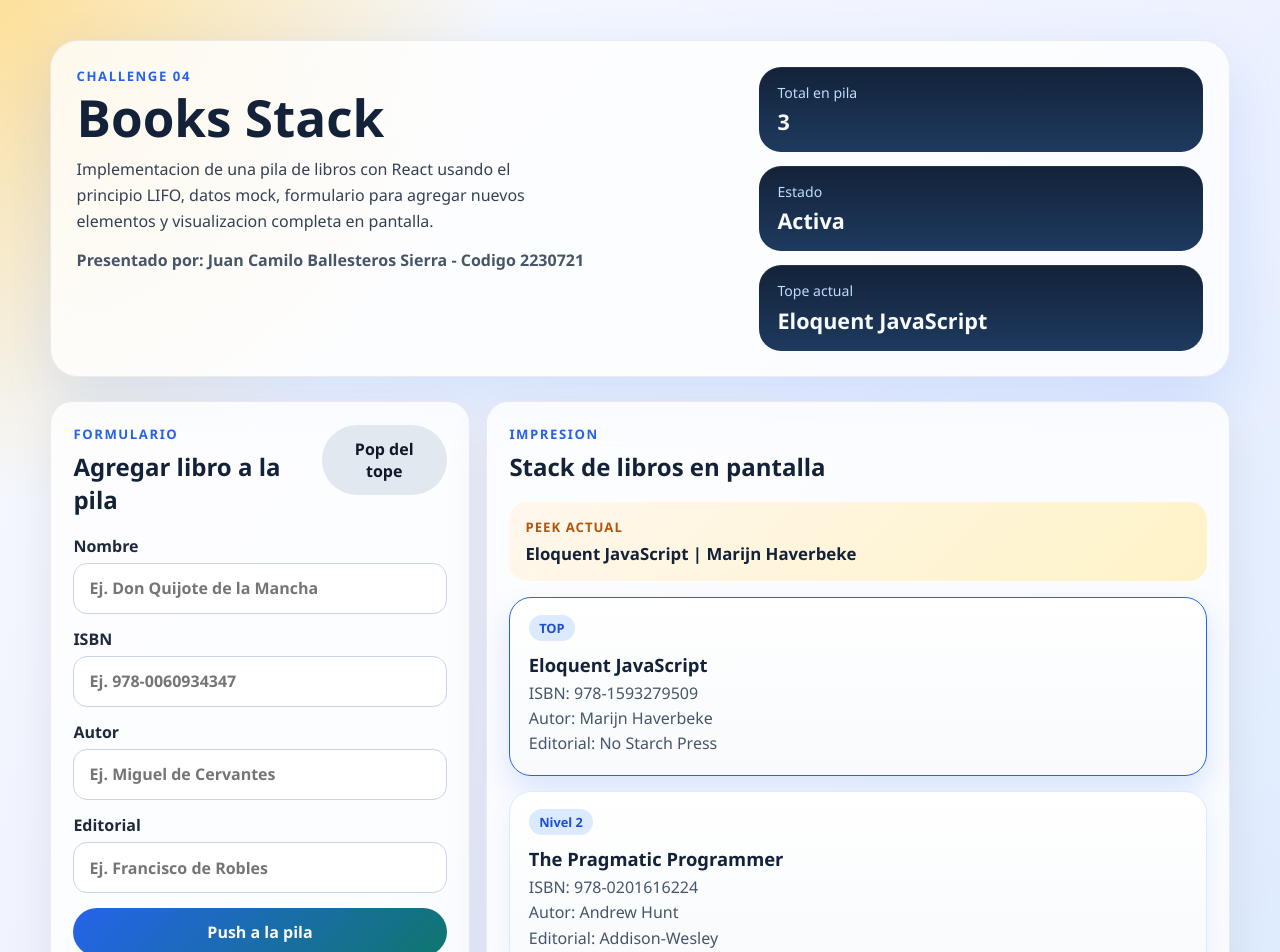
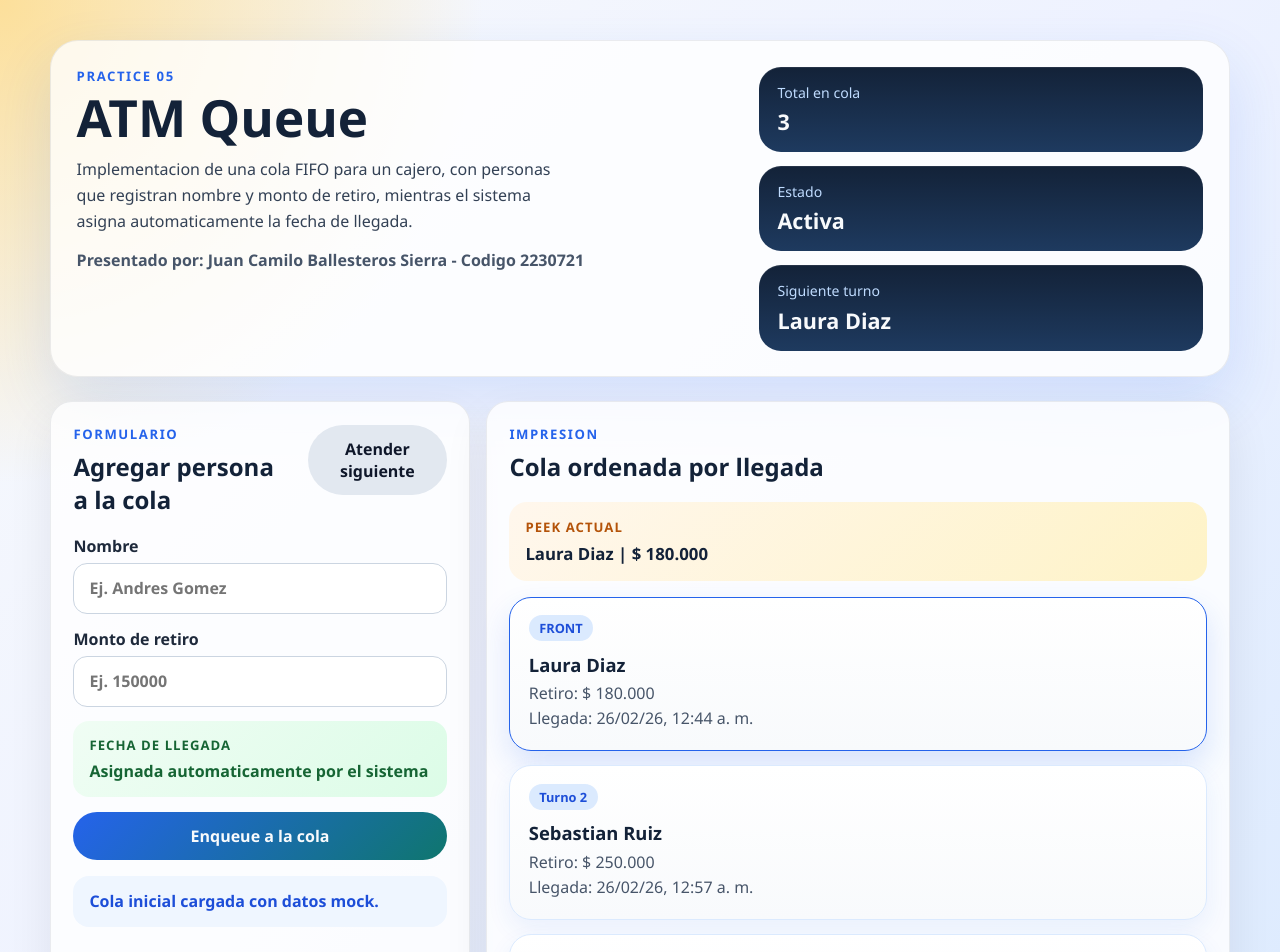
Before and after one commit to ballesterossmartsolutionssas/Homeworks, a React (Vite) app: page / in a window 1280 px wide. Shown: the top 952 px of the page. Built offline with nearby package versions, Linux system fonts and the light colour scheme.

Commit message:
Practice 05 - ATM queue with React

```diff
--- a/index.html
+++ b/index.html
@@ -4,7 +4,7 @@
 <head>
     <meta charset="UTF-8" />
     <meta name="viewport" content="width=device-width, initial-scale=1.0" />
-    <title>Parcial 1 - Movilidad Urbana</title>
+    <title>Practice 05 - ATM Queue</title>
 </head>
 
 <body>
--- a/src/App.jsx
+++ b/src/App.jsx
@@ -1,54 +1,83 @@
 import { useState } from 'react';
-import { Stack } from './structures/stack';
+import { Queue } from './structures/queue';
 import './index.css';
 
-const INITIAL_BOOKS = [
+const createPastArrivalDate = (minutesAgo) => {
+    const date = new Date();
+    date.setMinutes(date.getMinutes() - minutesAgo);
+    return date.toISOString();
+};
+
+const createNextArrivalDate = (people) => {
+    const latestArrival = people.reduce((latest, person) => {
+        if (!latest) return person.arrivalDate;
+        return new Date(person.arrivalDate) > new Date(latest) ? person.arrivalDate : latest;
+    }, null);
+
+    const nextDate = latestArrival ? new Date(latestArrival) : new Date();
+    const randomMinutes = Math.floor(Math.random() * 9) + 1;
+    nextDate.setMinutes(nextDate.getMinutes() + randomMinutes);
+
+    return nextDate.toISOString();
+};
+
+const formatArrivalDate = (value) =>
+    new Intl.DateTimeFormat('es-CO', {
+        dateStyle: 'short',
+        timeStyle: 'short'
+    }).format(new Date(value));
+
+const INITIAL_PEOPLE = [
     {
         id: 1,
-        name: 'Clean Code',
-        isbn: '978-0132350884',
-        author: 'Robert C. Martin',
-        editorial: 'Prentice Hall'
+        name: 'Laura Diaz',
+        withdrawalAmount: 180000,
+        arrivalDate: createPastArrivalDate(34)
     },
     {
         id: 2,
-        name: 'The Pragmatic Programmer',
-        isbn: '978-0201616224',
-        author: 'Andrew Hunt',
-        editorial: 'Addison-Wesley'
+        name: 'Sebastian Ruiz',
+        withdrawalAmount: 250000,
+        arrivalDate: createPastArrivalDate(21)
     },
     {
         id: 3,
-        name: 'Eloquent JavaScript',
-        isbn: '978-1593279509',
-        author: 'Marijn Haverbeke',
-        editorial: 'No Starch Press'
+        name: 'Camila Mora',
+        withdrawalAmount: 90000,
+        arrivalDate: createPastArrivalDate(12)
     }
 ];
 
 const EMPTY_FORM = {
     name: '',
-    isbn: '',
-    author: '',
-    editorial: ''
+    withdrawalAmount: ''
 };
 
+const formatCurrency = (value) =>
+    new Intl.NumberFormat('es-CO', {
+        style: 'currency',
+        currency: 'COP',
+        maximumFractionDigits: 0
+    }).format(value);
+
 function App() {
-    const [booksStack] = useState(() => {
-        const stack = new Stack();
+    const [atmQueue] = useState(() => {
+        const queue = new Queue();
 
-        INITIAL_BOOKS.forEach((book) => {
-            stack.push(book);
+        INITIAL_PEOPLE.forEach((person) => {
+            queue.enqueue(person);
         });
 
-        return stack;
+        return queue;
     });
     const [form, setForm] = useState(EMPTY_FORM);
-    const [lastAction, setLastAction] = useState('Pila inicial cargada con datos mock.');
+    const [lastAction, setLastAction] = useState('Cola inicial cargada con datos mock.');
     const [, setRenderVersion] = useState(0);
 
-    const books = booksStack.print();
-    const topBook = booksStack.peek();
+    const queue = atmQueue
+        .print()
+        .sort((left, right) => new Date(left.arrivalDate) - new Date(right.arrivalDate));
+    const firstPerson = atmQueue.peek();
 
     const forceRender = () => {
         setRenderVersion((prev) => prev + 1);
@@ -66,40 +95,36 @@ function App() {
     const handleSubmit = (event) => {
         event.preventDefault();
 
-        const payload = {
-            id: Date.now(),
-            name: form.name.trim(),
-            isbn: form.isbn.trim(),
-            author: form.author.trim(),
-            editorial: form.editorial.trim()
-        };
+        const name = form.name.trim();
+        const withdrawalAmount = Number(form.withdrawalAmount);
 
-        const hasEmptyFields =
-            payload.name === '' ||
-            payload.isbn === '' ||
-            payload.author === '' ||
-            payload.editorial === '';
-
-        if (hasEmptyFields) {
-            setLastAction('Completa todos los campos antes de agregar el libro.');
+        if (name === '' || Number.isNaN(withdrawalAmount) || withdrawalAmount <= 0) {
+            setLastAction('Ingresa un nombre y un monto de retiro valido.');
             return;
         }
 
-        booksStack.push(payload);
+        const payload = {
+            id: Date.now(),
+            name,
+            withdrawalAmount,
+            arrivalDate: createNextArrivalDate(atmQueue.print())
+        };
+
+        atmQueue.enqueue(payload);
         setForm(EMPTY_FORM);
-        setLastAction(`Libro agregado al tope: ${payload.name}.`);
+        setLastAction(`Persona agregada a la cola: ${payload.name}.`);
         forceRender();
     };
 
-    const handlePop = () => {
-        const removedBook = booksStack.pop();
+    const handleDequeue = () => {
+        const nextPerson = atmQueue.dequeue();
 
-        if (!removedBook) {
-            setLastAction('La pila esta vacia. No hay libros para retirar.');
+        if (!nextPerson) {
+            setLastAction('La cola esta vacia. No hay personas por atender.');
             return;
         }
 
-        setLastAction(`Libro retirado del tope: ${removedBook.name}.`);
+        setLastAction(`Turno atendido: ${nextPerson.name}.`);
         forceRender();
     };
 
@@ -107,12 +132,12 @@ function App() {
         <main className="page-shell">
             <section className="hero">
                 <div>
-                    <p className="eyebrow">Challenge 04</p>
-                    <h1>Books Stack</h1>
+                    <p className="eyebrow">Practice 05</p>
+                    <h1>ATM Queue</h1>
                     <p className="hero-copy">
-                        Implementacion de una pila de libros con React usando el principio
-                        LIFO, datos mock, formulario para agregar nuevos elementos y visualizacion
-                        completa en pantalla.
+                        Implementacion de una cola FIFO para un cajero, con personas que
+                        registran nombre y monto de retiro, mientras el sistema asigna
+                        automaticamente la fecha de llegada.
                     </p>
                     <p className="author-line">
                         Presentado por: Juan Camilo Ballesteros Sierra - Codigo 2230721
@@ -121,16 +146,16 @@ function App() {
 
                 <div className="hero-stats">
                     <article className="stat-card">
-                        <span>Total en pila</span>
-                        <strong>{booksStack.size()}</strong>
+                        <span>Total en cola</span>
+                        <strong>{atmQueue.size()}</strong>
                     </article>
                     <article className="stat-card">
                         <span>Estado</span>
-                        <strong>{booksStack.isEmpty() ? 'Vacia' : 'Activa'}</strong>
+                        <strong>{atmQueue.isEmpty() ? 'Vacia' : 'Activa'}</strong>
                     </article>
                     <article className="stat-card">
-                        <span>Tope actual</span>
-                        <strong>{topBook ? topBook.name : 'Sin libros'}</strong>
+                        <span>Siguiente turno</span>
+                        <strong>{firstPerson ? firstPerson.name : 'Sin personas'}</strong>
                     </article>
                 </div>
             </section>
@@ -140,56 +165,44 @@ function App() {
                     <div className="panel-heading">
                         <div>
                             <p className="panel-label">Formulario</p>
-                            <h2>Agregar libro a la pila</h2>
+                            <h2>Agregar persona a la cola</h2>
                         </div>
-                        <button type="button" className="secondary-button" onClick={handlePop}>
-                            Pop del tope
+                        <button type="button" className="secondary-button" onClick={handleDequeue}>
+                            Atender siguiente
                         </button>
                     </div>
 
-                    <form className="book-form" onSubmit={handleSubmit}>
+                    <form className="queue-form" onSubmit={handleSubmit}>
                         <label>
                             Nombre
                             <input
                                 name="name"
                                 value={form.name}
                                 onChange={handleChange}
-                                placeholder="Ej. Don Quijote de la Mancha"
+                                placeholder="Ej. Andres Gomez"
                             />
                         </label>
 
                         <label>
-                            ISBN
+                            Monto de retiro
                             <input
-                                name="isbn"
-                                value={form.isbn}
+                                type="number"
+                                min="1000"
+                                step="1000"
+                                name="withdrawalAmount"
+                                value={form.withdrawalAmount}
                                 onChange={handleChange}
-                                placeholder="Ej. 978-0060934347"
+                                placeholder="Ej. 150000"
                             />
                         </label>
 
-                        <label>
-                            Autor
-                            <input
-                                name="author"
-                                value={form.author}
-                                onChange={handleChange}
-                                placeholder="Ej. Miguel de Cervantes"
-                            />
-                        </label>
-
-                        <label>
-                            Editorial
-                            <input
-                                name="editorial"
-                                value={form.editorial}
-                                onChange={handleChange}
-                                placeholder="Ej. Francisco de Robles"
-                            />
-                        </label>
+                        <div className="system-box">
+                            <span>Fecha de llegada</span>
+                            <strong>Asignada automaticamente por el sistema</strong>
+                        </div>
 
                         <button type="submit" className="primary-button">
-                            Push a la pila
+                            Enqueue a la cola
                         </button>
                     </form>
 
@@ -200,38 +213,37 @@ function App() {
                     <div className="panel-heading">
                         <div>
                             <p className="panel-label">Impresion</p>
-                            <h2>Stack de libros en pantalla</h2>
+                            <h2>Cola ordenada por llegada</h2>
                         </div>
                     </div>
 
                     <div className="top-preview">
                         <span>Peek actual</span>
                         <strong>
-                            {topBook
-                                ? `${topBook.name} | ${topBook.author}`
-                                : 'La pila no tiene elementos'}
+                            {firstPerson
+                                ? `${firstPerson.name} | ${formatCurrency(firstPerson.withdrawalAmount)}`
+                                : 'La cola no tiene personas'}
                         </strong>
                     </div>
 
-                    <div className="stack-list">
-                        {books.length > 0 ? (
-                            books.map((book, index) => (
+                    <div className="queue-list">
+                        {queue.length > 0 ? (
+                            queue.map((person, index) => (
                                 <article
-                                    key={book.id}
-                                    className={`book-card ${index === 0 ? 'book-card-top' : ''}`}
+                                    key={person.id}
+                                    className={`person-card ${index === 0 ? 'person-card-front' : ''}`}
                                 >
-                                    <div className="book-level">
-                                        <span>{index === 0 ? 'TOP' : `Nivel ${books.length - index}`}</span>
+                                    <div className="turn-badge">
+                                        <span>{index === 0 ? 'FRONT' : `Turno ${index + 1}`}</span>
                                     </div>
-                                    <h3>{book.name}</h3>
-                                    <p>ISBN: {book.isbn}</p>
-                                    <p>Autor: {book.author}</p>
-                                    <p>Editorial: {book.editorial}</p>
+                                    <h3>{person.name}</h3>
+                                    <p>Retiro: {formatCurrency(person.withdrawalAmount)}</p>
+                                    <p>Llegada: {formatArrivalDate(person.arrivalDate)}</p>
                                 </article>
                             ))
                         ) : (
                             <p className="empty-state">
-                                La pila esta vacia. Agrega un libro desde el formulario.
+                                La cola esta vacia. Agrega personas desde el formulario.
                             </p>
                         )}
                     </div>
--- a/src/index.css
+++ b/src/index.css
@@ -85,7 +85,7 @@ input {
 
 .stat-card,
 .panel,
-.book-card {
+.person-card {
     border-radius: 22px;
 }
 
@@ -129,19 +129,39 @@ input {
     margin-bottom: 1.2rem;
 }
 
-.book-form {
+.queue-form {
     display: grid;
     gap: 0.9rem;
 }
 
-.book-form label {
+.system-box {
+    padding: 0.95rem 1rem;
+    border-radius: 16px;
+    background: linear-gradient(135deg, #f0fdf4, #dcfce7);
+    color: #166534;
+}
+
+.system-box span {
+    display: block;
+    font-size: 0.82rem;
+    font-weight: 700;
+    text-transform: uppercase;
+    letter-spacing: 0.08em;
+}
+
+.system-box strong {
+    display: block;
+    margin-top: 0.35rem;
+}
+
+.queue-form label {
     display: grid;
     gap: 0.35rem;
     font-weight: 600;
     color: #1e293b;
 }
 
-.book-form input {
+.queue-form input {
     width: 100%;
     padding: 0.85rem 0.95rem;
     border-radius: 14px;
@@ -150,7 +170,7 @@ input {
     transition: border-color 0.2s ease, box-shadow 0.2s ease;
 }
 
-.book-form input:focus {
+.queue-form input:focus {
     outline: none;
     border-color: #2563eb;
     box-shadow: 0 0 0 4px rgba(37, 99, 235, 0.14);
@@ -211,29 +231,29 @@ input {
     font-size: 1.05rem;
 }
 
-.stack-list {
+.queue-list {
     display: grid;
     gap: 0.9rem;
     margin-top: 1rem;
 }
 
-.book-card {
+.person-card {
     padding: 1.1rem 1.15rem;
     background: linear-gradient(180deg, #ffffff, #f8fafc);
     border: 1px solid #dbeafe;
     box-shadow: 0 10px 24px rgba(37, 99, 235, 0.08);
 }
 
-.book-card-top {
+.person-card-front {
     border-color: #2563eb;
     box-shadow: 0 14px 30px rgba(37, 99, 235, 0.16);
 }
 
-.book-level {
+.turn-badge {
     margin-bottom: 0.65rem;
 }
 
-.book-level span {
+.turn-badge span {
     display: inline-flex;
     padding: 0.25rem 0.65rem;
     border-radius: 999px;
@@ -243,12 +263,12 @@ input {
     font-weight: 700;
 }
 
-.book-card h3 {
+.person-card h3 {
     margin: 0 0 0.35rem;
     font-size: 1.15rem;
 }
 
-.book-card p {
+.person-card p {
     margin: 0.2rem 0;
     color: #475569;
 }
--- a/src/structures/stack.js
+++ b/src/structures/queue.js
@@ -1,21 +1,21 @@
-export class Stack {
+export class Queue {
     constructor() {
         this.items = [];
     }
 
-    push(value) {
+    enqueue(value) {
         this.items.push(value);
         return value;
     }
 
-    pop() {
+    dequeue() {
         if (this.isEmpty()) return null;
-        return this.items.pop();
+        return this.items.shift();
     }
 
     peek() {
         if (this.isEmpty()) return null;
-        return this.items[this.items.length - 1];
+        return this.items[0];
     }
 
     isEmpty() {
@@ -27,6 +27,6 @@ export class Stack {
     }
 
     print() {
-        return [...this.items].reverse();
+        return [...this.items];
     }
 }
```
